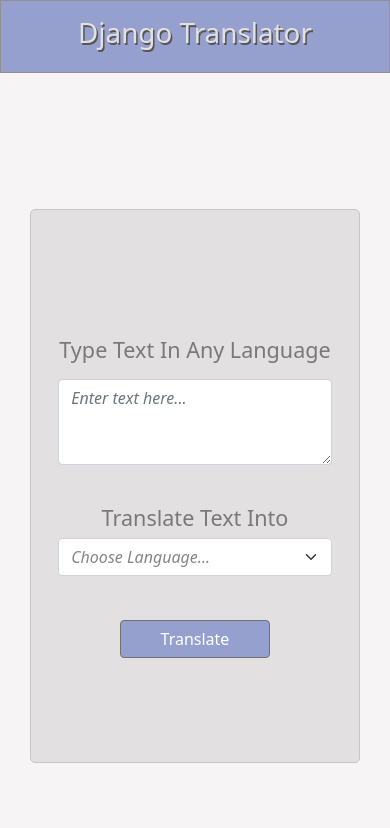
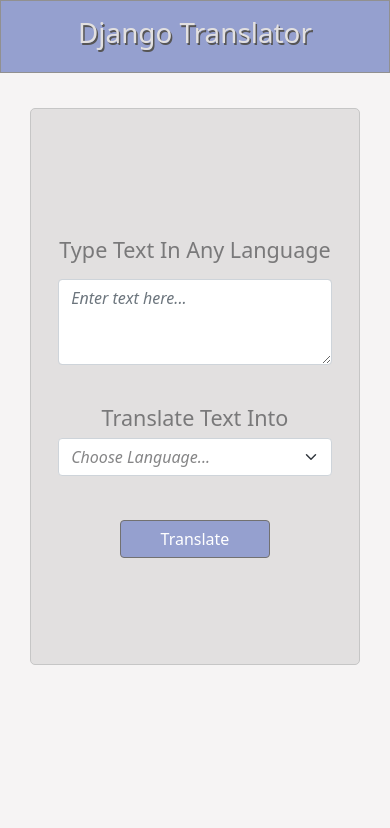
Before and after one commit to byron42/django-translator, a Django app: page / in a window 390 px wide. Shown: the top 828 px of the page. Run offline with Django 4.2, Linux system fonts and the light colour scheme.

Commit message:
kinda hacky, position: absolute for the @media...we'll see...

```diff
--- a/translator_app/static/Translator/site.css
+++ b/translator_app/static/Translator/site.css
@@ -68,8 +68,8 @@
     width: 100%; */
     background-color: rgb(246, 244, 244);
     /* overscroll-behavior: inherit !important; */
-    min-height: 89.5vh;
-    max-height: 89.5vh !important;
+    /* min-height: 89.5vh;
+    max-height: 89.5vh !important; */
 
 }
 
@@ -96,13 +96,9 @@
 
 @media only screen and (max-width: 400px) {
     .content-height {
-
-        position: absolute;
-        top: 35px;
-
-
-
-        min-height: 65.7vh !important;
+        position: fixed;
+        top: -65px;
+        min-height: 66vh !important;
         /* max-height: 50vh !important; */
         /* margin-bottom: 35vh !important; */
         padding-top: 35px;
```
